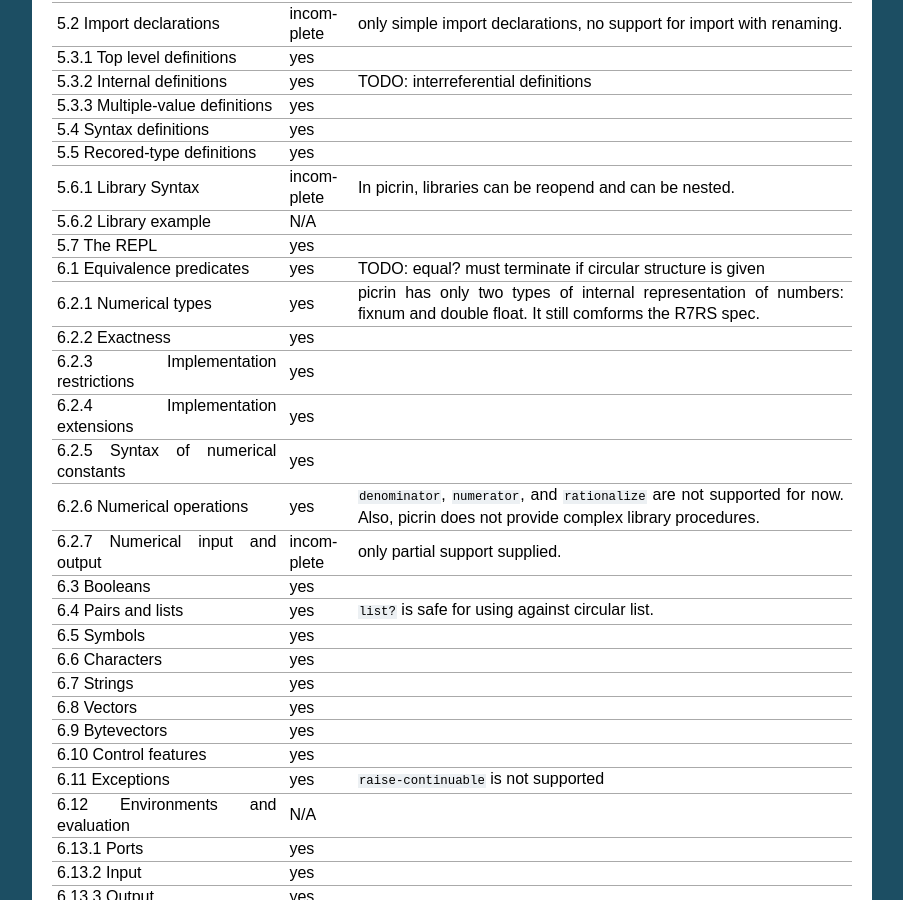
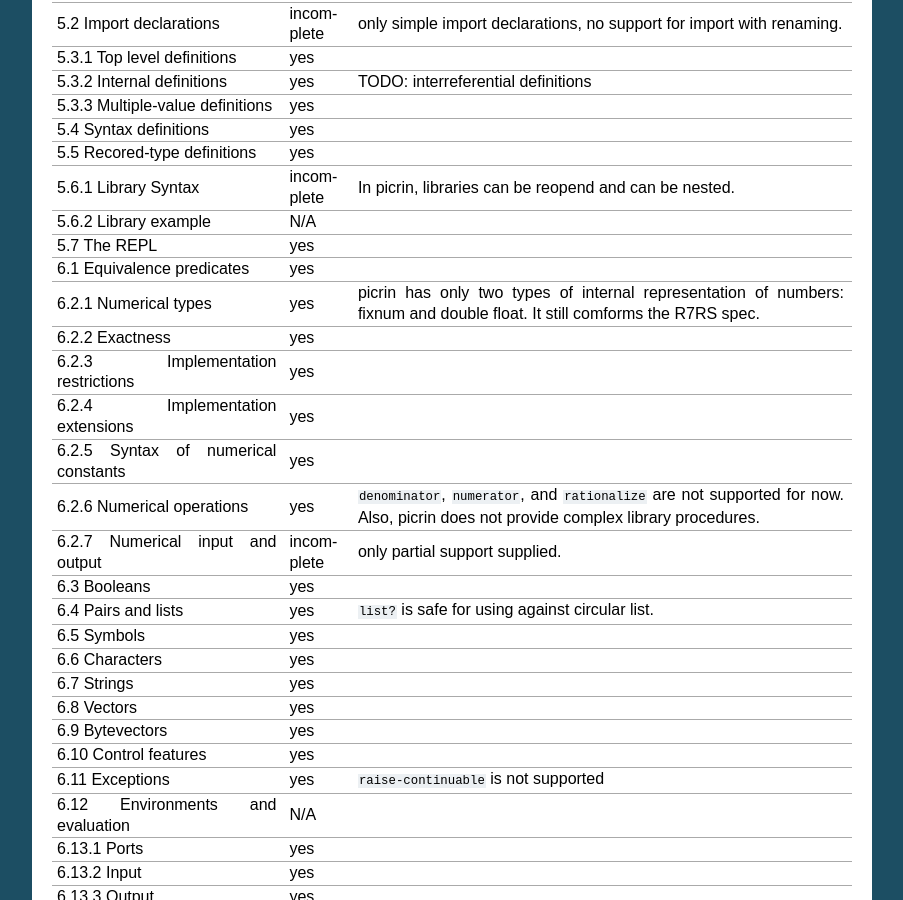
Before and after one commit to picrin-scheme/picrin, a Sphinx documentation site: the page built from docs/lang.rst, in a window 1280 px wide and 900 px high, scrolled down 1425 px. Shown: the whole window, without its empty margins (198-1101 px from the left). Built offline with Sphinx 7.4.7, drawn with Linux system fonts in a browser that asks for light colours.

Commit message:
update docs

```diff
--- a/docs/lang.rst
+++ b/docs/lang.rst
@@ -63,7 +63,7 @@
 5.6.1 Library Syntax                             incomplete In picrin, libraries can be reopend and can be nested.
 5.6.2 Library example                            N/A
 5.7 The REPL                                     yes
-6.1 Equivalence predicates                       yes        TODO: equal? must terminate if circular structure is given
+6.1 Equivalence predicates                       yes
 6.2.1 Numerical types                            yes        picrin has only two types of internal representation of numbers: fixnum and double float. It still comforms the R7RS spec.
 6.2.2 Exactness                                  yes
 6.2.3 Implementation restrictions                yes
```
